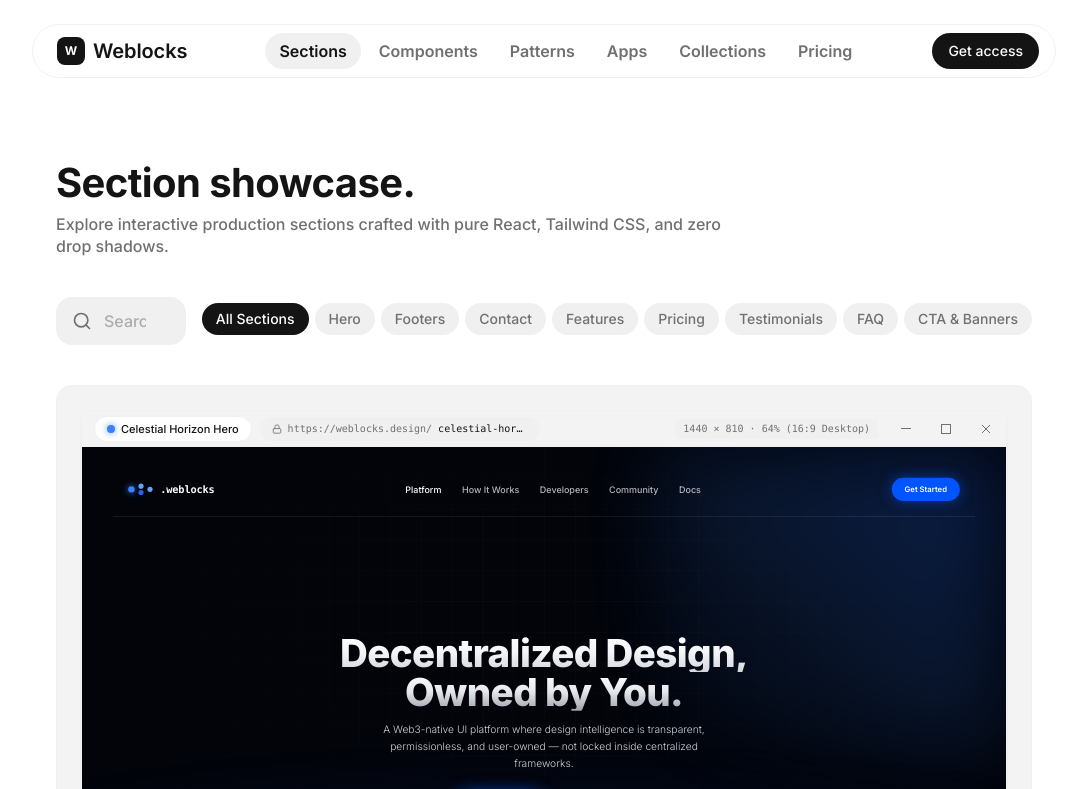
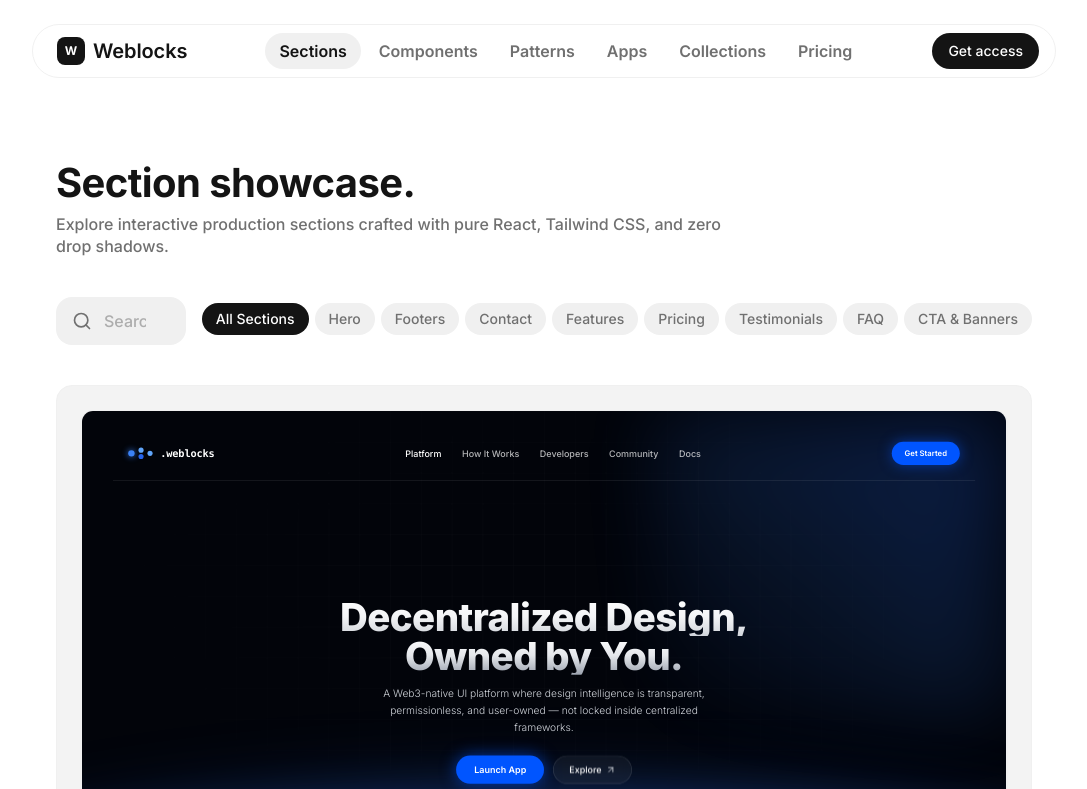
Before and after one commit to LiveKryptiah/WeBlocks, a Next.js app: page /sections in a window 1280 px wide. Shown: the top 789 px of the page, without its empty margins (96-1183 px from the left). Built offline with nearby package versions, Linux system fonts and the light colour scheme.

Commit message:
Remove simulated title bar header from section cards and fullscreen modal

```diff
--- a/src/components/sections/section-preview-card.tsx
+++ b/src/components/sections/section-preview-card.tsx
@@ -1,7 +1,7 @@
 "use client";
 
 import React, { useState, useRef, useEffect } from "react";
-import { Copy, Check, FileText, Eye, Lock, Maximize2 } from "lucide-react";
+import { Copy, Check, FileText, Eye, Maximize2, X } from "lucide-react";
 import { SectionEntity, getSectionDesignMd } from "@/data/sections-data";
 import { RenderSectionPreview } from "./section-previews";
 import { useLibrary } from "@/context/library-context";
@@ -68,75 +68,9 @@ export const SectionPreviewCard: React.FC<SectionPreviewCardProps> = ({ section
   return (
     <>
       <div className="group flex flex-col justify-between bg-canvas-soft hover:bg-field/50 rounded-2xl p-4 sm:p-6 border border-hairline-soft transition-all duration-200">
-        {/* Main Display Area: Windows 11 Chrome Window Container */}
+        {/* Main Display Area: Clean Scaled Desktop Canvas OR design.md */}
         <div className="mb-4">
           <div className="w-full rounded-xl bg-canvas border border-hairline-soft overflow-hidden flex flex-col shadow-sm">
-            {/* Windows 11 Desktop Title Bar */}
-            <div className="h-9 px-3 bg-canvas-soft border-b border-hairline-soft flex items-center justify-between text-xs text-muted shrink-0 select-none">
-              {/* Left: Window Tab / Brand */}
-              <div className="flex items-center gap-2">
-                <div className="flex items-center gap-1.5 px-3 py-1 rounded-md bg-canvas text-ink text-[11px] font-medium border border-hairline-soft/80 shadow-xs max-w-[200px] truncate">
-                  <span className="w-2 h-2 rounded-full bg-blue-500 shrink-0 shadow-[0_0_6px_rgba(59,130,246,0.8)]" />
-                  <span className="truncate">{section.title}</span>
-                </div>
-
-                {/* Simulated URL bar */}
-                <div className="hidden sm:flex items-center gap-1.5 px-3 py-1 rounded-md bg-field text-[10px] text-muted font-mono max-w-[280px] truncate">
-                  <Lock className="w-2.5 h-2.5 text-muted shrink-0" />
-                  <span>https://weblocks.design/</span>
-                  <span className="text-ink font-medium truncate">{section.slug}</span>
-                </div>
-              </div>
-
-              {/* Right: Screen Resolution Badge & Windows 11 Control Buttons */}
-              <div className="flex items-center gap-2 h-full">
-                {/* 16:9 Desktop Resolution Indicator */}
-                <span className="hidden md:inline-flex items-center px-2 py-0.5 rounded text-[10px] font-mono text-muted bg-field">
-                  1440 × 810 · {scalePercent}% (16:9 Desktop)
-                </span>
-
-                {/* Windows 11 Window Controls */}
-                <div className="flex items-center h-full -mr-3">
-                  {/* Minimize (—) */}
-                  <button
-                    type="button"
-                    title="Minimize"
-                    onClick={() => showToast("Desktop window scale locked to 16:9 widescreen", "info")}
-                    className="w-10 h-full flex items-center justify-center text-muted hover:text-ink hover:bg-field transition-colors"
-                  >
-                    <svg width="10" height="1" viewBox="0 0 10 1" className="fill-current">
-                      <rect width="10" height="1" />
-                    </svg>
-                  </button>
-
-                  {/* Maximize (▢) - Launches true Full-Screen Desktop Modal */}
-                  <button
-                    type="button"
-                    title="Maximize (Full-Screen Desktop Canvas)"
-                    onClick={() => setIsFullscreen(true)}
-                    className="w-10 h-full flex items-center justify-center text-muted hover:text-ink hover:bg-field transition-colors"
-                  >
-                    <svg width="10" height="10" viewBox="0 0 10 10" className="fill-none stroke-current" strokeWidth="1">
-                      <rect x="0.5" y="0.5" width="9" height="9" />
-                    </svg>
-                  </button>
-
-                  {/* Close (✕) - Turns red on hover (Authentic Windows OS signature) */}
-                  <button
-                    type="button"
-                    title="Close"
-                    onClick={() => setActiveTab(activeTab === "preview" ? "design" : "preview")}
-                    className="w-10 h-full flex items-center justify-center text-muted hover:text-white hover:bg-[#e81123] transition-colors"
-                  >
-                    <svg width="10" height="10" viewBox="0 0 10 10" className="stroke-current" strokeWidth="1">
-                      <line x1="1" y1="1" x2="9" y2="9" />
-                      <line x1="9" y1="1" x2="1" y2="9" />
-                    </svg>
-                  </button>
-                </div>
-              </div>
-            </div>
-
             {/* Viewport Content: True Scaled Desktop Canvas OR design.md */}
             {activeTab === "preview" ? (
               <div
@@ -201,7 +135,7 @@ export const SectionPreviewCard: React.FC<SectionPreviewCardProps> = ({ section
               type="button"
               onClick={() => setIsFullscreen(true)}
               className="inline-flex items-center gap-1.5 px-3 py-1.5 rounded-full text-caption font-semibold bg-field hover:bg-canvas-soft text-muted hover:text-ink transition-colors"
-              title="View in 100% Fullscreen Windows Display"
+              title="View in Fullscreen Desktop Canvas"
             >
               <Maximize2 className="w-3.5 h-3.5" />
               <span className="hidden sm:inline">Fullscreen</span>
@@ -240,80 +174,29 @@ export const SectionPreviewCard: React.FC<SectionPreviewCardProps> = ({ section
         </div>
       </div>
 
-      {/* Interactive Full-Screen Windows 11 Desktop Modal */}
+      {/* Interactive Full-Screen Desktop Modal without Title Bar */}
       {isFullscreen && (
         <div
-          className="fixed inset-0 z-50 bg-black/80 backdrop-blur-md flex flex-col p-2 sm:p-6 items-center justify-center animate-in fade-in duration-200"
+          className="fixed inset-0 z-50 bg-black/90 backdrop-blur-md flex flex-col items-center justify-center p-2 sm:p-6 animate-in fade-in duration-200"
           onClick={() => setIsFullscreen(false)}
         >
+          {/* Floating Close Button */}
+          <button
+            type="button"
+            onClick={() => setIsFullscreen(false)}
+            className="absolute top-4 right-4 z-50 p-2.5 rounded-full bg-white/10 hover:bg-white/20 text-white backdrop-blur-md transition-colors shadow-lg cursor-pointer"
+            title="Close Fullscreen (Esc)"
+          >
+            <X className="w-5 h-5" />
+          </button>
+
           <div
-            className="w-full max-w-[1500px] h-[92vh] max-h-[960px] bg-canvas rounded-xl border border-hairline overflow-hidden flex flex-col shadow-2xl"
+            className="w-full max-w-[1500px] h-[94vh] bg-canvas rounded-2xl overflow-hidden border border-white/10 shadow-2xl relative flex items-center justify-center"
             onClick={(e) => e.stopPropagation()}
           >
-            {/* Windows 11 Title Bar in Fullscreen Modal */}
-            <div className="h-10 px-4 bg-canvas-soft border-b border-hairline-soft flex items-center justify-between text-xs text-muted shrink-0 select-none">
-              <div className="flex items-center gap-2">
-                <div className="flex items-center gap-2 px-3 py-1 rounded-md bg-canvas text-ink text-xs font-medium border border-hairline-soft shadow-xs">
-                  <span className="w-2 h-2 rounded-full bg-blue-500 shadow-[0_0_6px_rgba(59,130,246,0.8)]" />
-                  <span>{section.title}</span>
-                </div>
-                <div className="flex items-center gap-1.5 px-3 py-1 rounded-md bg-field text-[11px] text-muted font-mono">
-                  <Lock className="w-3 h-3 text-muted" />
-                  <span>https://weblocks.design/</span>
-                  <span className="text-ink font-semibold">{section.slug}</span>
-                </div>
-              </div>
-
-              <div className="flex items-center gap-3 h-full">
-                <span className="px-2.5 py-0.5 rounded text-[11px] font-mono text-muted bg-field">
-                  1440 × 810 (100% Native Desktop Resolution)
-                </span>
-
-                <div className="flex items-center h-full -mr-4">
-                  {/* Minimize (exit fullscreen) */}
-                  <button
-                    type="button"
-                    title="Minimize"
-                    onClick={() => setIsFullscreen(false)}
-                    className="w-11 h-full flex items-center justify-center text-muted hover:text-ink hover:bg-field transition-colors"
-                  >
-                    <svg width="10" height="1" viewBox="0 0 10 1" className="fill-current">
-                      <rect width="10" height="1" />
-                    </svg>
-                  </button>
-
-                  {/* Restore Down (overlapping squares) */}
-                  <button
-                    type="button"
-                    title="Restore Down"
-                    onClick={() => setIsFullscreen(false)}
-                    className="w-11 h-full flex items-center justify-center text-muted hover:text-ink hover:bg-field transition-colors"
-                  >
-                    <svg width="10" height="10" viewBox="0 0 10 10" className="fill-none stroke-current" strokeWidth="1">
-                      <rect x="2.5" y="0.5" width="7" height="7" />
-                      <path d="M0.5,2.5 v7 h7" />
-                    </svg>
-                  </button>
-
-                  {/* Close (red hover) */}
-                  <button
-                    type="button"
-                    title="Close Fullscreen (Esc)"
-                    onClick={() => setIsFullscreen(false)}
-                    className="w-11 h-full flex items-center justify-center text-muted hover:text-white hover:bg-[#e81123] transition-colors"
-                  >
-                    <svg width="10" height="10" viewBox="0 0 10 10" className="stroke-current" strokeWidth="1">
-                      <line x1="1" y1="1" x2="9" y2="9" />
-                      <line x1="9" y1="1" x2="1" y2="9" />
-                    </svg>
-                  </button>
-                </div>
-              </div>
-            </div>
-
-            {/* 100% Native 1440px Desktop Viewport inside Modal */}
-            <div className="flex-1 w-full overflow-auto bg-canvas flex items-center justify-center p-4">
-              <div className="w-[1440px] h-[810px] rounded-lg overflow-hidden shrink-0 shadow-lg border border-hairline-soft">
+            {/* 100% Native 1440px Desktop Viewport */}
+            <div className="w-full h-full overflow-auto flex items-center justify-center p-2 sm:p-6 bg-canvas">
+              <div className="w-[1440px] h-[810px] rounded-xl overflow-hidden shrink-0 shadow-xl border border-hairline-soft">
                 <RenderSectionPreview slug={section.slug} />
               </div>
             </div>
```
